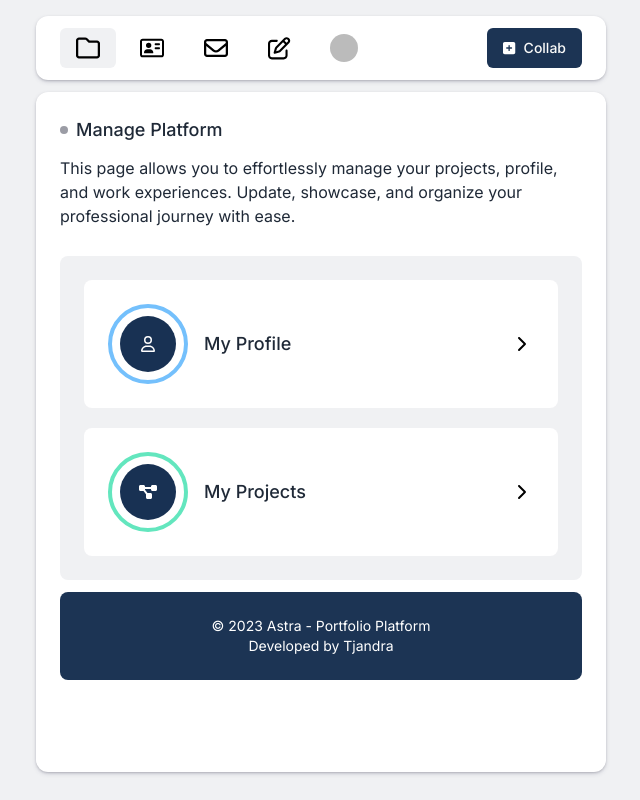
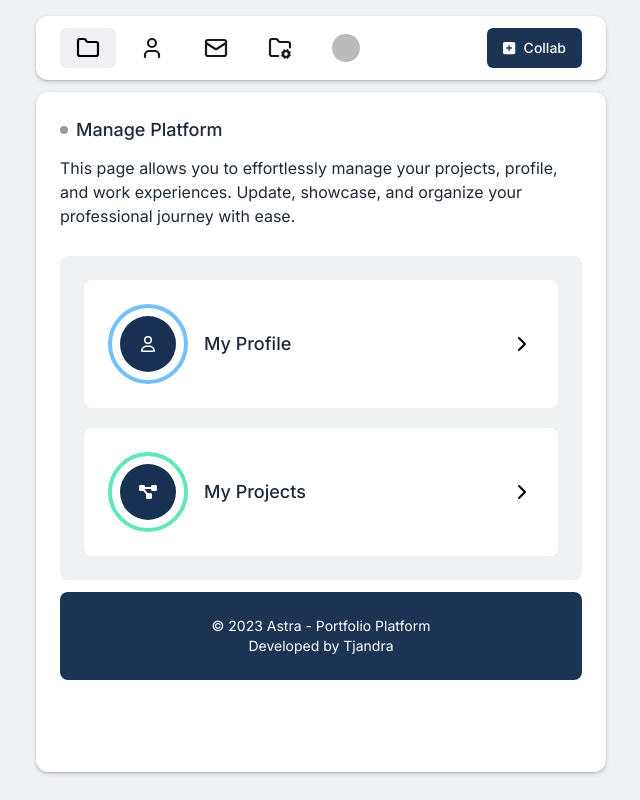
Before and after one commit to Tjandra-Putra/astra-portfolio-app, a Next.js app: page /manage in a window 1280 px wide. Shown: the whole page, without its empty margins (319-959 px from the left). Built offline with nearby package versions, Linux system fonts and the light colour scheme; no server answers; the database is empty; sample sign-in values are in the browser's storage; some icons are missing.

Commit message:
new navbar icons

```diff
--- a/components/layout/navbar.tsx
+++ b/components/layout/navbar.tsx
@@ -9,6 +9,7 @@ import Link from "next/link";
 import { Button } from "../ui/button";
 import { useSelector, useDispatch } from "react-redux";
 import { removeUserInfo } from "@/app/redux/features/user-slice";
+import { CircleUserRound, Folder, FolderCog, Home, Mail, Square, SquareUser, User } from "lucide-react";
 
 const Navbar = () => {
   const userInfo = useSelector((state: any) => state.userReducer);
@@ -27,40 +28,44 @@ const Navbar = () => {
       <div className="nav-left flex gap-2">
         <Link href={`/profile/${userInfo?.id}`} className="nav-item">
           <Button variant="ash">
-            <FontAwesomeIcon
+            {/* <FontAwesomeIcon
               icon={faFolder}
               className="w-6 h-6 sm:w-6 sm:h-6  transition duration-300"
               color="#000000"
-            />
+            /> */}
+            <Folder className="w-6 h-6 sm:w-6 sm:h-6  transition duration-300" strokeWidth={2.2} />
           </Button>
         </Link>
         <Link href="/about" className="nav-item">
           <Button variant="link">
-            <FontAwesomeIcon
+            {/* <FontAwesomeIcon
               icon={faAddressCard}
               className="w-6 h-6 sm:w-6 sm:h-6 transition duration-300"
               color="#000000"
-            />
+            /> */}
+            <User className="w-6 h-6 sm:w-6 sm:h-6  transition duration-300" strokeWidth={2.2} />
           </Button>
         </Link>
         {userInfo?.workEmail ? (
           <Link href={`mailto:${userInfo?.workEmail}`} className="nav-item">
             <Button variant="link">
-              <FontAwesomeIcon
+              {/* <FontAwesomeIcon
                 icon={faEnvelope}
                 className="w-6 h-6 sm:w-6 sm:h-6 transition duration-300"
                 color="#000000"
-              />
+              /> */}
+              <Mail className="w-6 h-6 sm:w-6 sm:h-6  transition duration-300" strokeWidth={2.2} />
             </Button>
           </Link>
         ) : (
           <Link href={`mailto:${userInfo?.email}`} className="nav-item">
             <Button variant="link">
-              <FontAwesomeIcon
+              {/* <FontAwesomeIcon
                 icon={faEnvelope}
                 className="w-6 h-6 sm:w-6 sm:h-6 transition duration-300"
                 color="#000000"
-              />
+              /> */}
+              <Mail className="w-6 h-6 sm:w-6 sm:h-6  transition duration-300" strokeWidth={2.2} />
             </Button>
           </Link>
         )}
@@ -68,11 +73,12 @@ const Navbar = () => {
         <SignedIn>
           <Link href="/manage" className="nav-item">
             <Button variant="link">
-              <FontAwesomeIcon
+              {/* <FontAwesomeIcon
                 icon={faPenToSquare}
                 className="w-[1.4rem] h-[1.4rem] transition duration-300"
                 color="#000000"
-              />
+              /> */}
+              <FolderCog className="w-6 h-6 sm:w-6 sm:h-6  transition duration-300" strokeWidth={2.2} />
             </Button>
           </Link>
           <div className="nav-item me-2">
```
